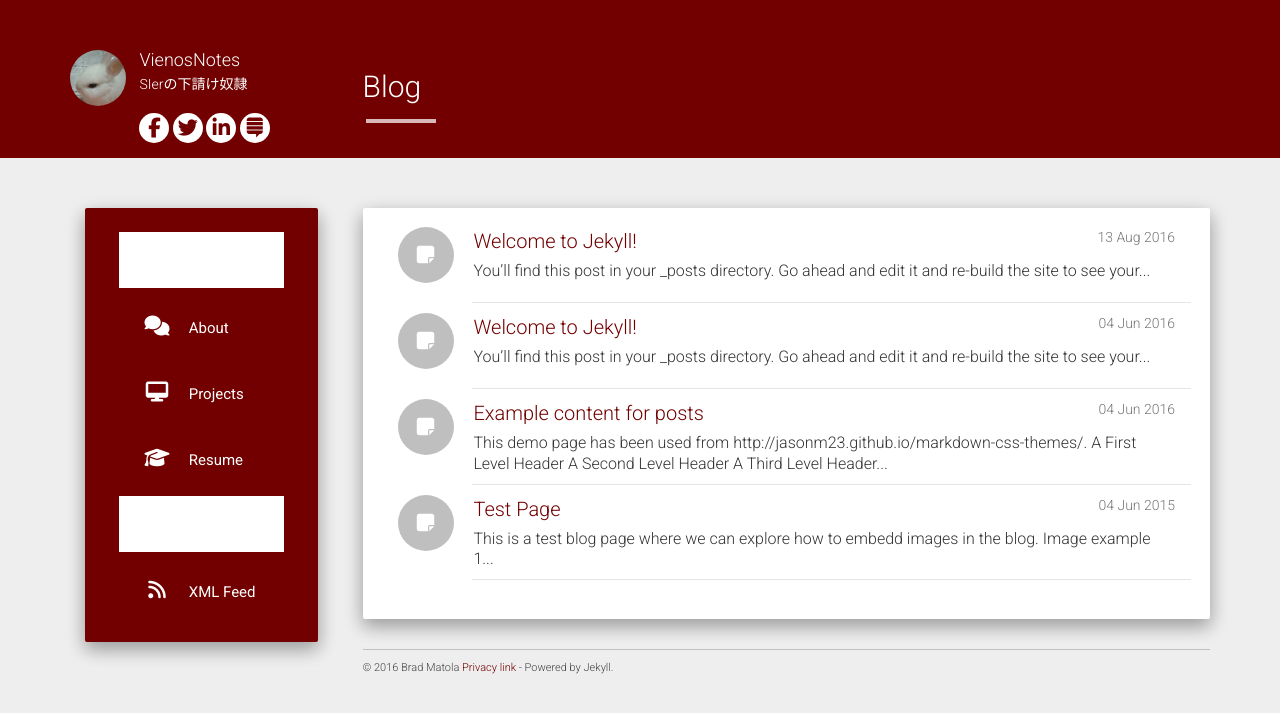
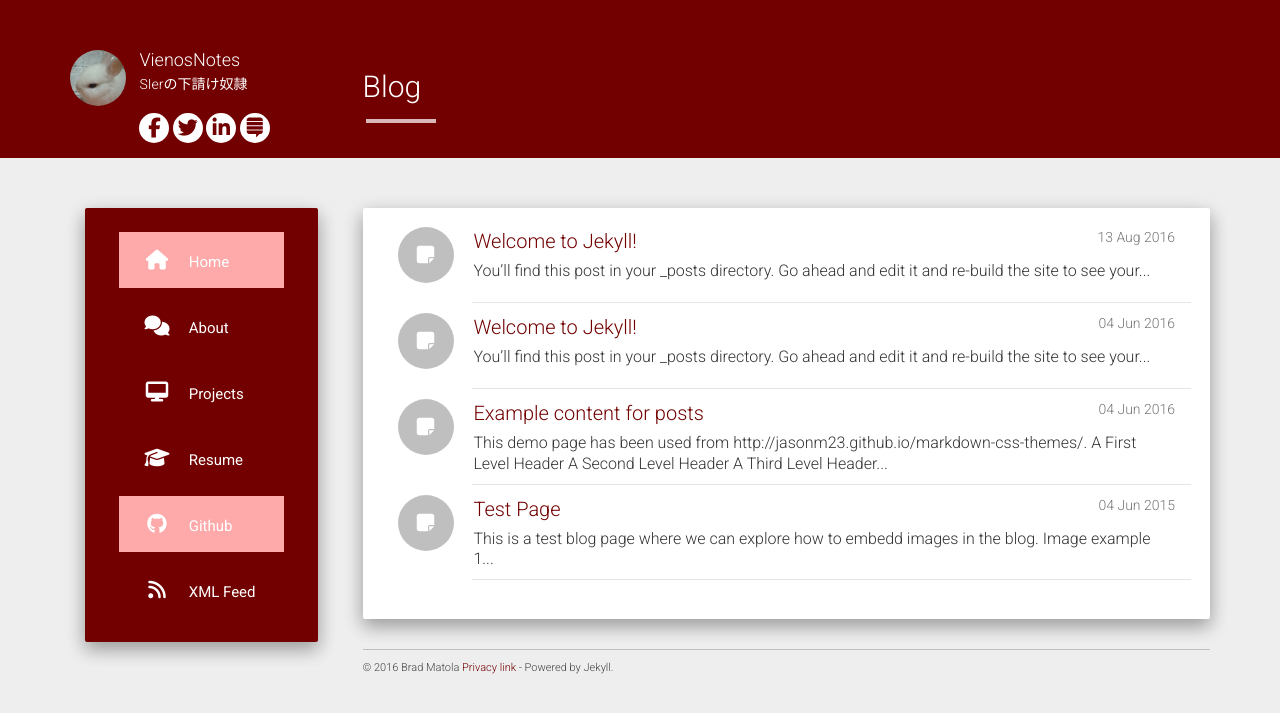
Before and after one commit to VienosNotes/vienosnotes.github.io, a Jekyll site: the page built from index.html, in a window 1280 px wide. Shown: the top 713 px of the page. Built offline with Jekyll 4.4.1, drawn with Linux system fonts in a browser that asks for light colours; nearby versions of some CDN libraries; the list of posts is cut into pages by our own code.

Commit message:
Coloring 6

```diff
--- a/static/css/main.css
+++ b/static/css/main.css
@@ -63,7 +63,7 @@ p.info a {
 }
 .icon:hover {
     color: rgba(114, 0, 0, 0.63);
-    background: #FFAAAA;
+    background: #FFFFFF;
 }
 .menu ul li {
     list-style: none;
@@ -71,7 +71,8 @@ p.info a {
 }
 
 .menu ul li a:hover, .menu ul li a:focus, li.current-menu-item > a{
-    background: #FFFFFF;
+    color: #720000;
+    background: #FFAAAA;
 }
 li.current-menu-item:before {
     content: "";
```
